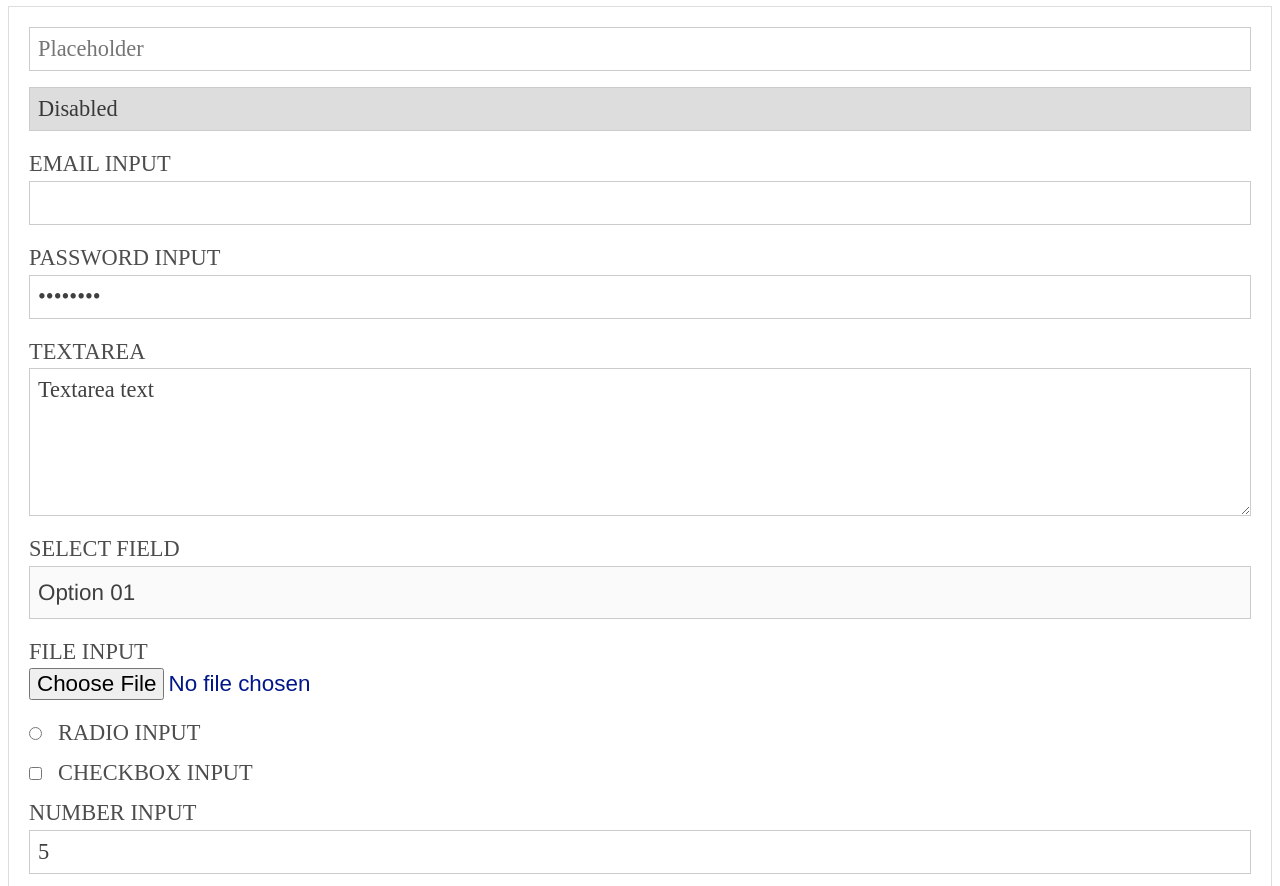
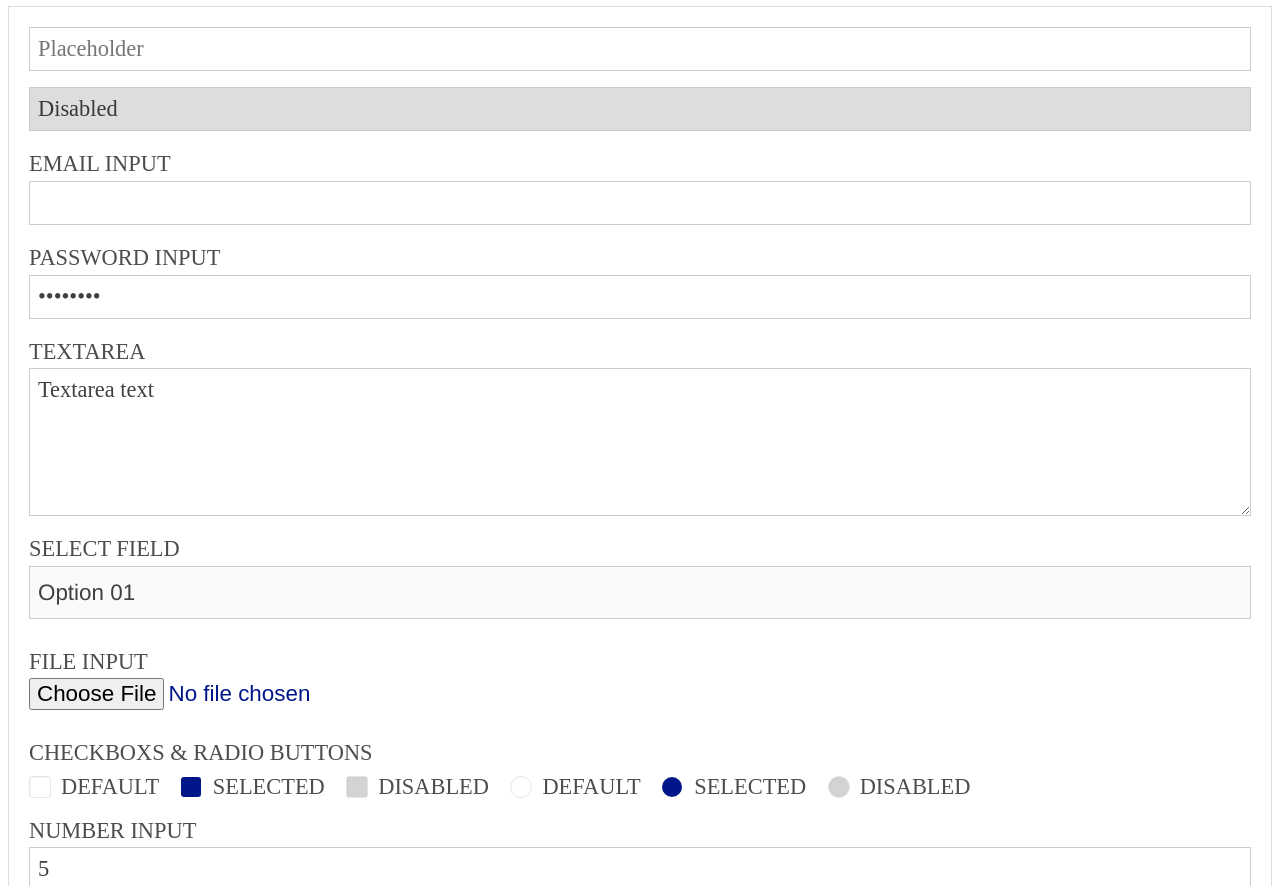
Before and after one commit to mushhrath/styleguide, a plain HTML site: page pages/forms.html in a window 1280 px wide. Shown: the part 66-952 px from the top of the page. Drawn offline with Linux system fonts and the light colour scheme; files that its build step writes are made by us from their sources.

Commit message:
checkbox Changes

```diff
--- a/css/forms.css
+++ b/css/forms.css
@@ -319,7 +319,7 @@
     margin-left: 0.5rem;
     margin-right: 1rem;
     margin-bottom: 0;
-    vertical-align: baseline
+    vertical-align: middle;
 }
 
 #forms input[type="file"] {
@@ -434,5 +434,84 @@ select {
     font-size: 1.2rem;
 }
 .has-success input {
-    border-color: #3c763d !important;
+    border-color: #0c490d !important;
 }
+.relative-position {
+    position: relative;
+    display: inline-flex;
+}
+.customCheckbox {
+    position: absolute;
+    left: 0;
+    top: 0;
+    margin: 0;
+    padding: 0;
+    opacity: 0;
+}
+
+.radio-label,.checkbox-label {
+    padding-left: 24px;
+    -webkit-user-select: none;
+    -moz-user-select: none;
+    -ms-user-select: none;
+    user-select: none
+}
+.radio-label::before,.radio-label::after,.checkbox-label::before,.checkbox-label::after {
+    content: '';
+    display: block;
+    width: 20px;
+    height: 20px;
+    position: absolute;
+    top: 50%;
+    -webkit-transform: translateY(-50%);
+    -moz-transform: translateY(-50%);
+    -ms-transform: translateY(-50%);
+    -o-transform: translateY(-50%);
+    transform: translateY(-50%)
+}
+.radio-label::before,.checkbox-label::before {
+    left: 0;
+    border: 1px solid #e6e6e6;
+    box-shadow: inset 1px 1px rgba(0,0,0,.03)
+}
+
+/*.radio-label::after,.checkbox-label::after {
+    left: 3px;
+    background: url(../images/icon-check.svg) no-repeat 50%;
+    display: none
+} */
+
+.radio-label::before {
+    border-radius: 50%
+}
+
+.checkbox-label::before {
+    border-radius: 3px
+}
+
+input[type=radio]:checked+label::before,input[type=checkbox]:checked+label::before {
+    background-color: #001689;
+    border: none;
+    box-shadow: none
+}
+
+input[type=radio]:checked+label::after,input[type=checkbox]:checked+label::after {
+    display: block
+}
+.input-disabled::before{
+    background-color: lightgray;
+}
+.column {
+    margin-top: 10px;
+}
+/* Chrome, Safari, Edge, Opera */
+input::-webkit-outer-spin-button,
+input::-webkit-inner-spin-button {
+  -webkit-appearance: none;
+  margin: 0;
+}
+
+/* Firefox */
+input[type=number] {
+  -moz-appearance:textfield;
+}
--- a/pages/forms.html
+++ b/pages/forms.html
@@ -29,8 +29,33 @@
                 <div class="col-sm-6 column"><label>File input</label><input type="file"></div>
             </div>
             <div class="row">
-                <div class="col-sm-6 column"><label><input type="radio" name="rad">Radio
-                    input</label><label><input type="checkbox">Checkbox input</label></div>
+                <div class="col-sm-6 column">
+                    <label>Checkboxs & Radio Buttons</label>
+                    <div class="relative-position">
+                        <input type="checkbox" class="customCheckbox" id="checkbox1">
+                        <label class="checkbox-label" for="checkbox1">Default</label>
+                    </div>
+                    <div class="relative-position">
+                        <input type="checkbox" checked aria-selected="true"  class="customCheckbox" id="checkbox3">
+                        <label class="checkbox-label" for="checkbox3">Selected</label>
+                    </div>
+                    <div class="relative-position">
+                        <input type="checkbox" disabled class="customCheckbox" id="checkbox4">
+                        <label class="checkbox-label input-disabled" for="checkbox4">Disabled</label>
+                    </div>
+                    <div class="relative-position">
+                        <input type="radio" class="customCheckbox" id="radioBtn1">
+                        <label class="radio-label" for="radioBtn1">Default</label>
+                    </div>
+                    <div class="relative-position">
+                        <input type="radio" aria-selected="true" checked class="customCheckbox" id="radioBtn2">
+                        <label class="radio-label" for="radioBtn2">Selected</label>
+                    </div>
+                    <div class="relative-position">
+                        <input type="radio" disabled class="customCheckbox" id="radioBtn3">
+                        <label class="radio-label input-disabled" for="radioBtn3">Disabled</label>
+                    </div>
+                </div>
                 <div class="col-sm-6 column"><label>Number input</label><input type="number" value="5" min="0" max="10"></div>
             </div>
             <div class="row">
@@ -51,6 +76,12 @@
                     <span class="help-block">Something may have gone wrong</span>
                 </div>
             </div>
+            <div class="row">
+
+                <div class="col-sm-6">
+
+                </div>
+            </div>
         </fieldset>
     </form>
 </section>
```
